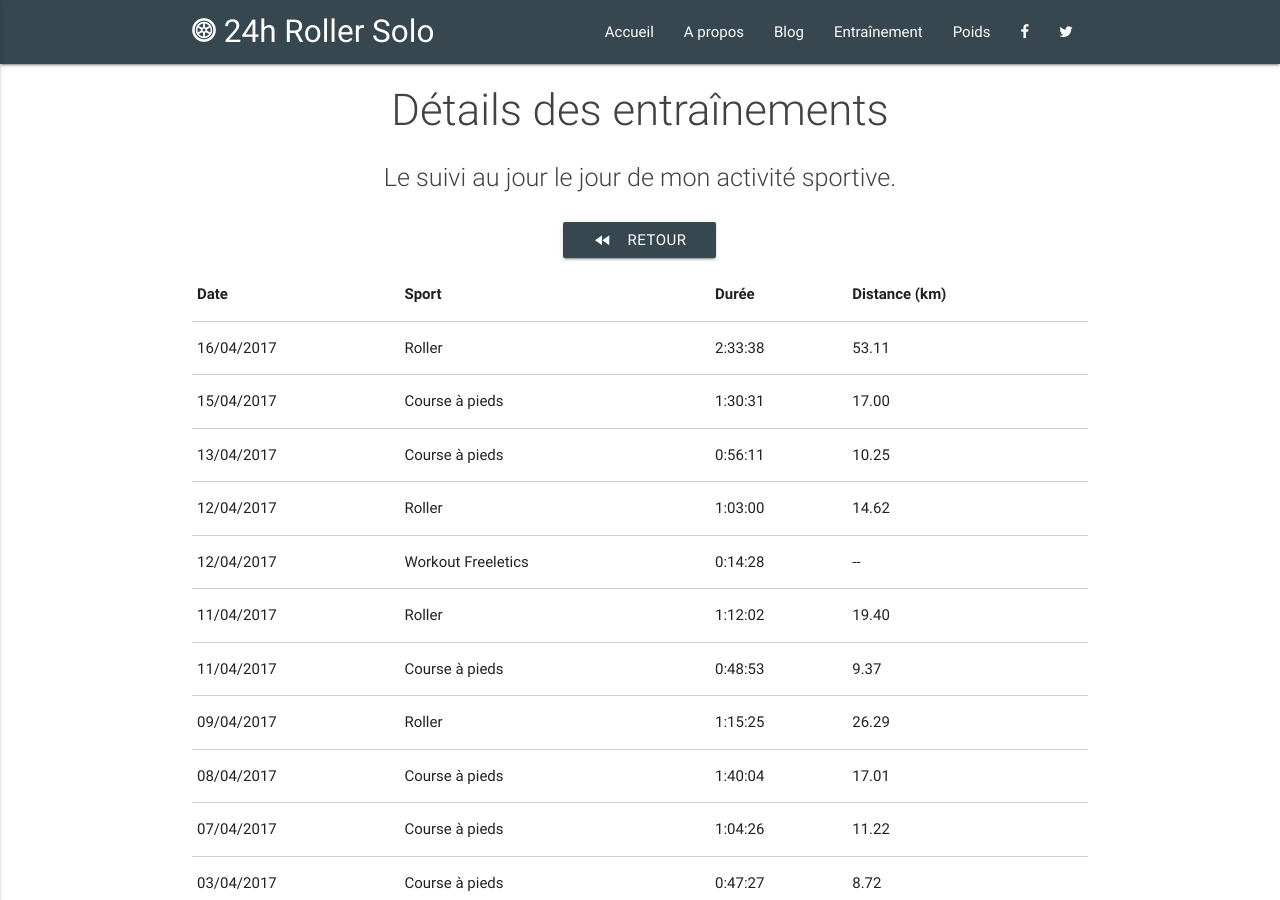
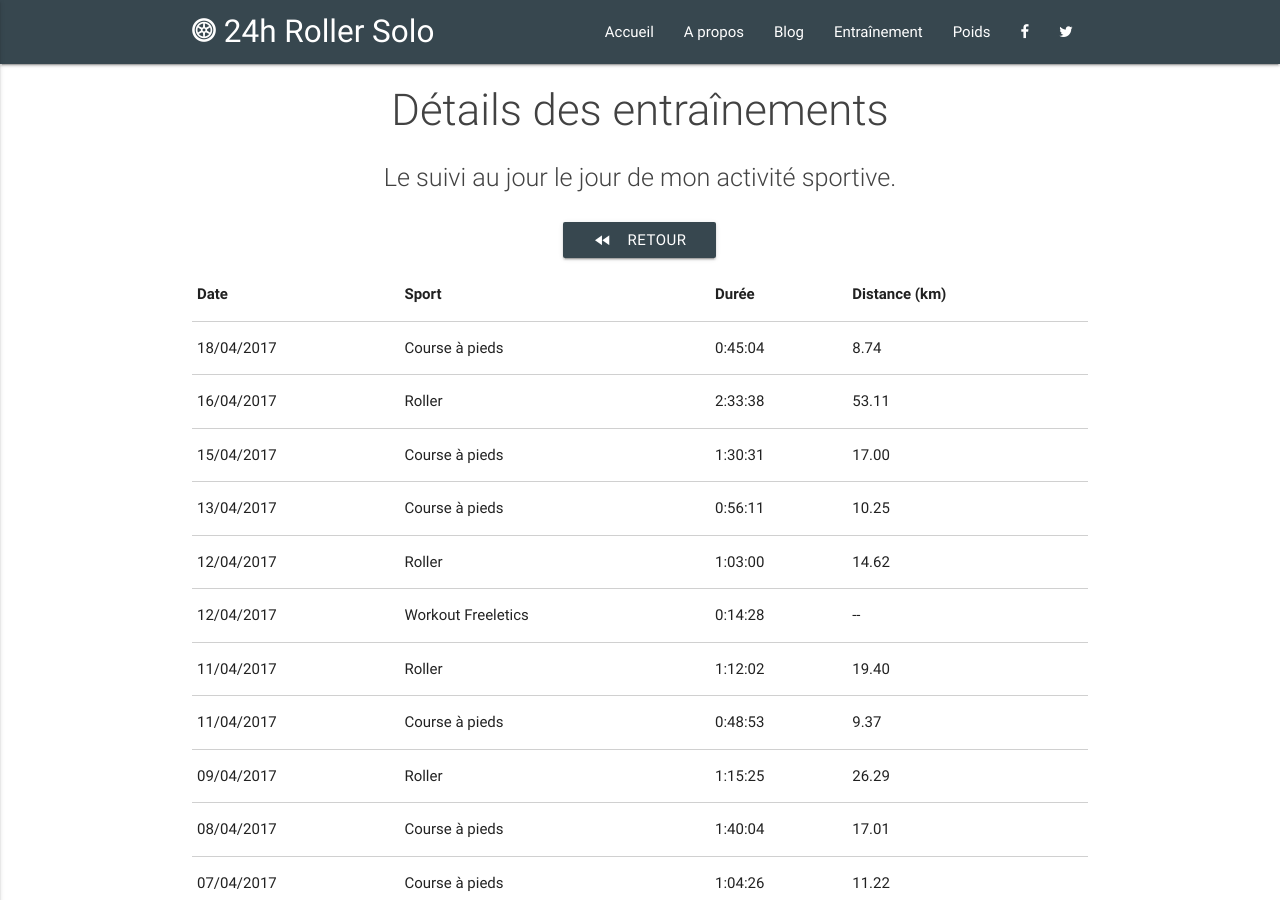
Before and after one commit to 24hRollerSolo/24hRollerSolo.github.io, a Jekyll site: the page built from training/details.html, in a window 1280 px wide and 900 px high. Built offline with Jekyll 4.4.1, drawn with Linux system fonts in a browser that asks for light colours.

Commit message:
Add 2017-04-18 running

```diff
--- a/_data/sports.json
+++ b/_data/sports.json
@@ -1,4 +1,5 @@
 [
+  {"date": "2017-04-18", "type": "RUNNING", "distance": "8.74", "duration": "0:45:04"},
   {"date": "2017-04-16", "type": "ROLLER", "distance": "53.11", "duration": "2:33:38"},
   {"date": "2017-04-15", "type": "RUNNING", "distance": "17.00", "duration": "1:30:31"},
   {"date": "2017-04-13", "type": "RUNNING", "distance": "10.25", "duration": "0:56:11"},
```
